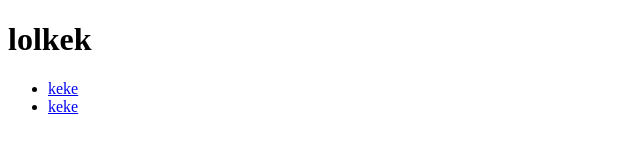
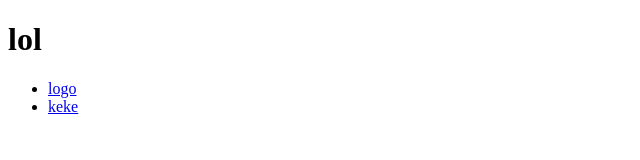
Before and after one commit to SkylineHR31/symmetrical-engine, a plain HTML site: page index.html in a window 1280 px wide. Shown: the full height of the page, 0-640 px from the left. Drawn offline with Linux system fonts and the light colour scheme.

Commit message:
added header and styles

```diff
--- a/index.html
+++ b/index.html
@@ -4,14 +4,17 @@
     <meta charset="UTF-8">
     <meta name="viewport" content="width=device-width, initial-scale=1.0">
     <title>Document</title>
+    <link rel="stylesheet" href="./style.css">
 </head>
 <body>
-    <h1>lolkek</h1>
-    <nav>
-        <ul>
-            <li><a href="kek">keke</a></li>
-            <li><a href="kek">keke</a></li>
-        </ul>
-    </nav>
+    <h1>lol</h1>
+    <header>
+        <nav>
+            <ul>
+                <li><a href="/">logo</a></li>
+                <li><a href="kek">keke</a></li>
+            </ul>
+        </nav>
+    </header>
 </body>
 </html>
--- /dev/null
+++ b/styles.css
@@ -0,0 +1,3 @@
+* {
+    box-sizing: border-box;
+}
```
